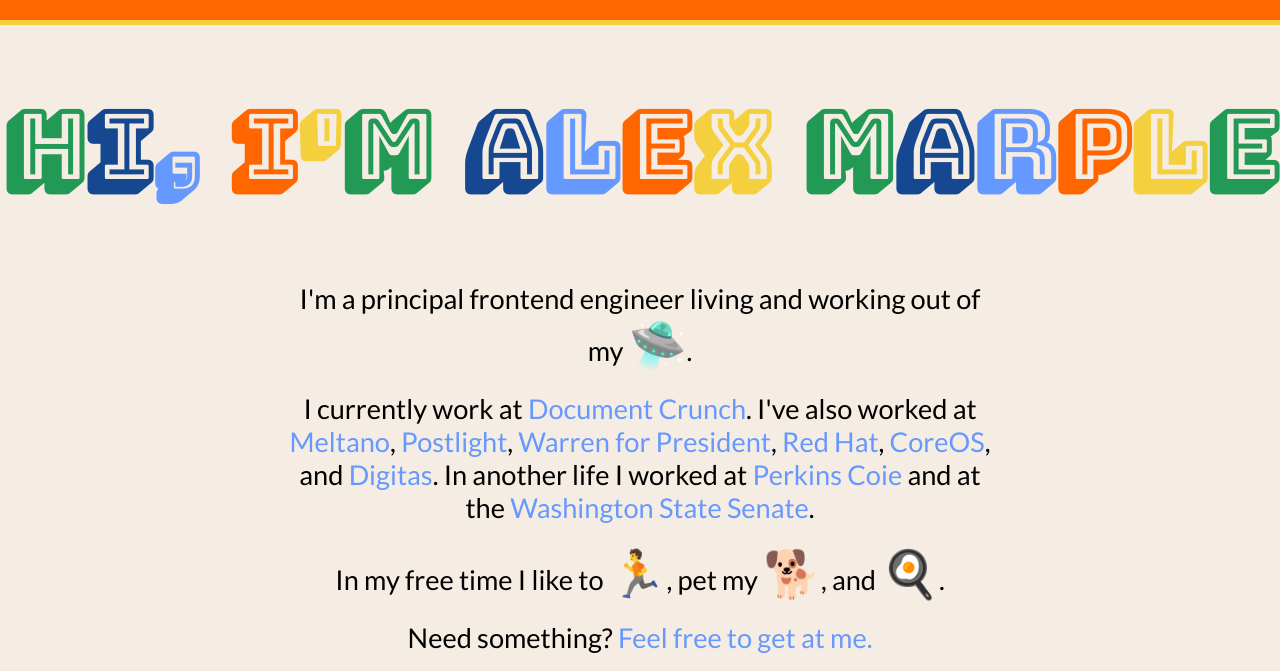
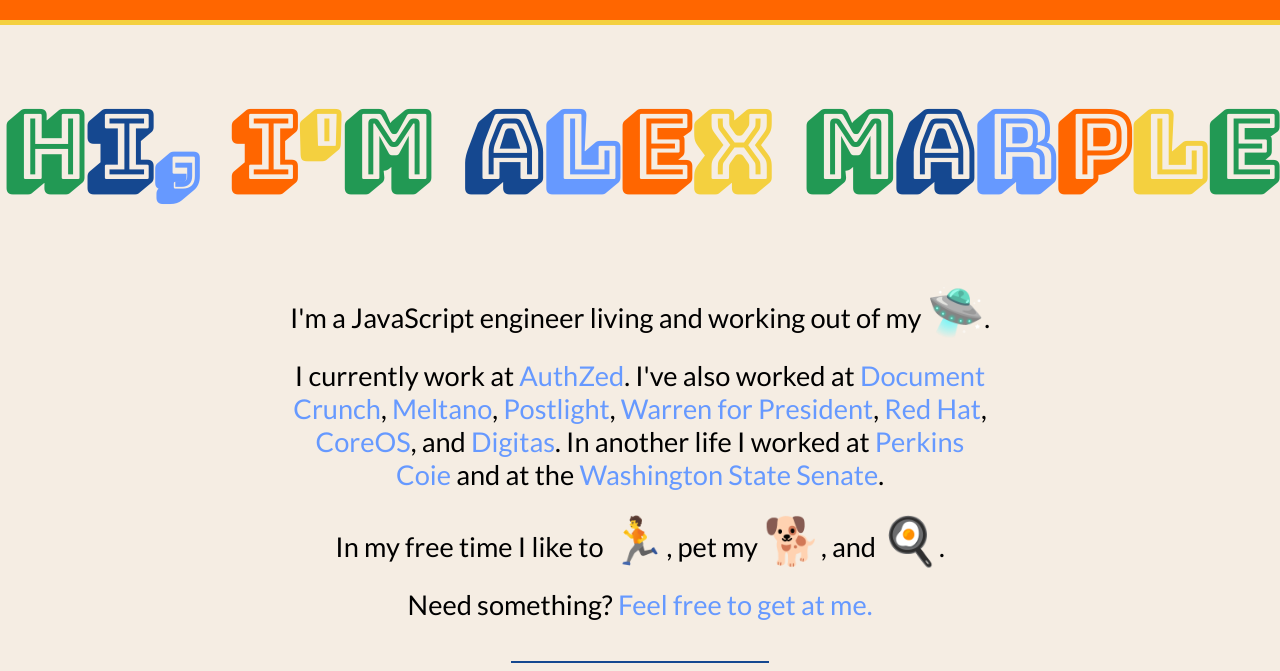
Before and after one commit to alexmarple/alexmarple.github.io, a website: page index.html in a window 1280 px wide. Shown: the top 671 px of the page. Drawn offline with Linux system fonts and the light colour scheme.

Commit message:
Update on job title and working at AuthZed

```diff
--- a/index.html
+++ b/index.html
@@ -31,10 +31,10 @@
           <h1><span>H</span><span>i</span><span>,</span> <span>I</span><span>'</span><span>m</span> <span>A</span><span>l</span><span>e</span><span>x</span> <span>M</span><span>a</span><span>r</span><span>p</span><span>l</span><span>e</span></h1>
       </section>
       <section class="intro">
-        <p>I'm a principal frontend engineer living and working out of my <span class="emoji">&#x1F6F8;</span>.</p>
+        <p>I'm a JavaScript engineer living and working out of my <span class="emoji">&#x1F6F8;</span>.</p>
       </section>
       <section class="work">
-        <p>I currently work at <a href="https://www.documentcrunch.com" target="_blank" aria-label="Document Crunch">Document Crunch</a>. I've also worked at <a href="https://www.meltano.com">Meltano</a>, <a href="https://www.postlight.com">Postlight</a>, <a href="https://www.elizabethwarren.com" target="_blank" aria-label="Elizabeth Warren for president">Warren for President</a>, <a href="https://www.redhat.com" target="_blank" aria-label="Red Hat website">Red Hat</a>, <a href="https://www.coreos.com" target="_blank" aria-label="CoreOS website">CoreOS</a>, and <a href="https://www.digitas.com" target="_blank" aria-label="Digitas website">Digitas</a>. In another life I worked at <a href="https://www.perkinscoie.com" target="_blank" aria-label="Perkins Coie website">Perkins Coie</a> and at the <a href="http://www.leg.wa.gov" target="_blank" aria-label="Washington State Senate website">Washington State Senate</a>.</p>
+        <p>I currently work at <a href="https://www.authzed.com" target="_blank" aria-label="AuthZed">AuthZed</a>. I've also worked at <a href="https://www.documentcrunch.com" target="_blank" aria-label="Document Crunch">Document Crunch</a>, <a href="https://www.meltano.com">Meltano</a>, <a href="https://www.postlight.com">Postlight</a>, <a href="https://www.elizabethwarren.com" target="_blank" aria-label="Elizabeth Warren for president">Warren for President</a>, <a href="https://www.redhat.com" target="_blank" aria-label="Red Hat website">Red Hat</a>, <a href="https://www.coreos.com" target="_blank" aria-label="CoreOS website">CoreOS</a>, and <a href="https://www.digitas.com" target="_blank" aria-label="Digitas website">Digitas</a>. In another life I worked at <a href="https://www.perkinscoie.com" target="_blank" aria-label="Perkins Coie website">Perkins Coie</a> and at the <a href="http://www.leg.wa.gov" target="_blank" aria-label="Washington State Senate website">Washington State Senate</a>.</p>
       </section>
       <section class="life">
         <p>In my free time I like to <span class="emoji">&#x1F3C3;</span>, pet my <span class="emoji">&#x1F415;</span>, and <span class="emoji">&#x1F373;</span>.</p>
```
Also changed, not shown: 1 other file.
